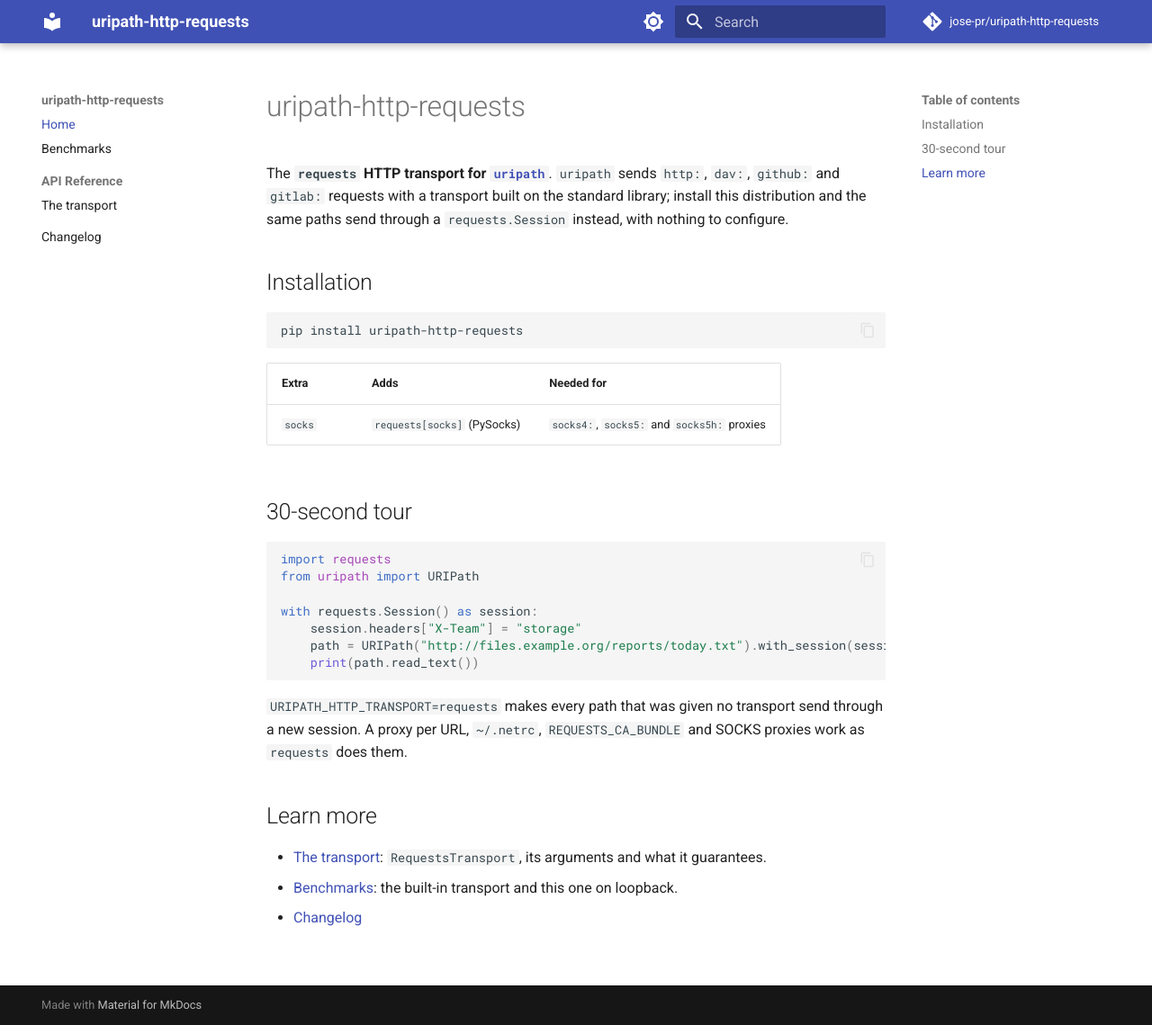
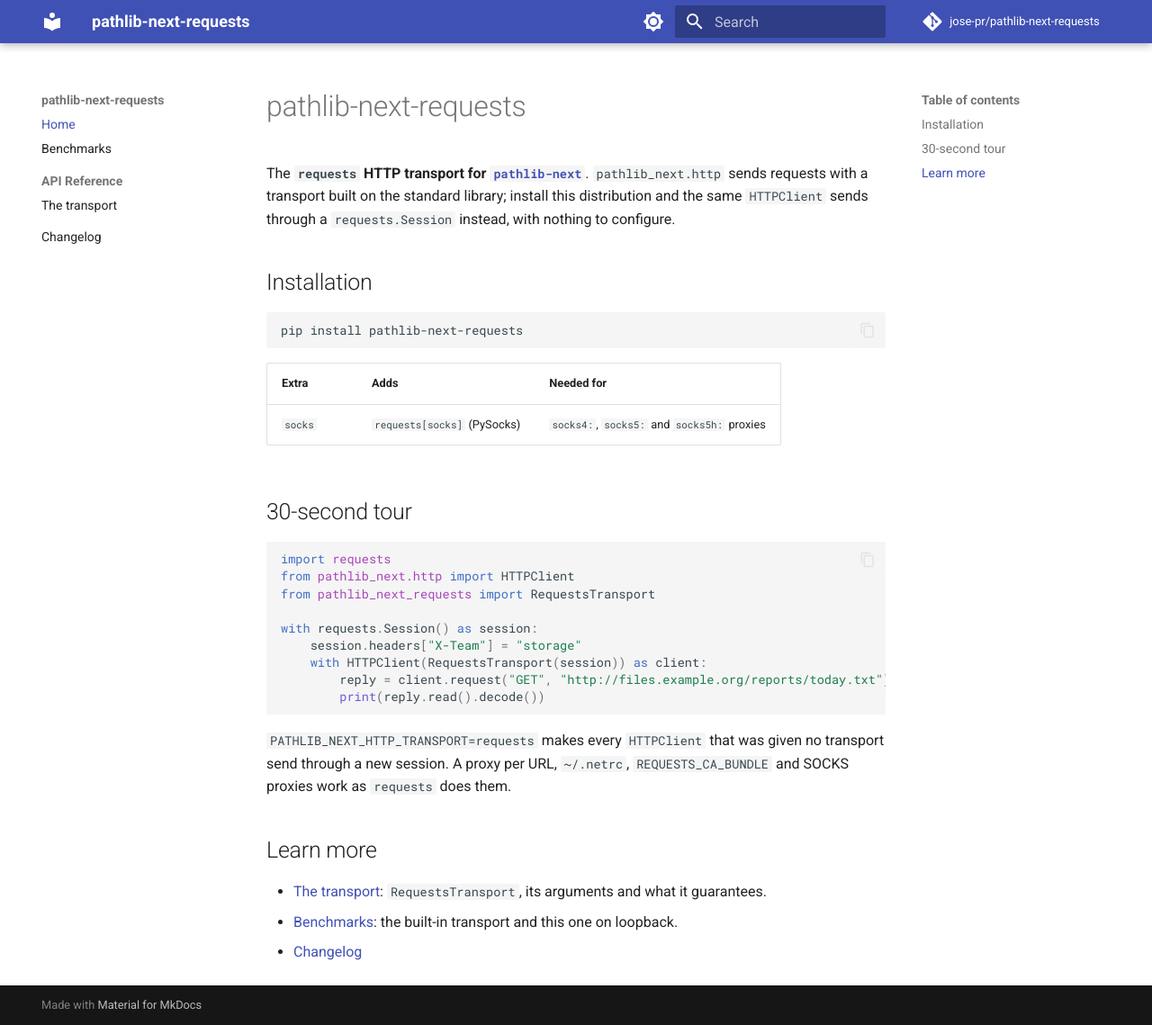
Before and after one commit to jose-pr/pathapi-requests, an MkDocs documentation site: the page built from docs/index.md, in a window 1280 px wide and 1139 px high. Shown: the whole window at 90% size. Built offline with MkDocs 1.6.1 and Material for MkDocs 9.7.7, drawn with Linux system fonts in a browser that asks for light colours; comment, search, counter and statistics services are not loaded.

Commit message:
docs: the site and the contributor notes describe pathlib-next-requests
The home page, the benchmark page and mkdocs.yml use the new name and the
HTTPClient examples. The contributor notes name the pathlib_next transport
suite, its loopback servers and the single pathlib-next reference the CI
jobs can install.

````diff
--- a/docs/index.md
+++ b/docs/index.md
@@ -1,14 +1,14 @@
-# uripath-http-requests
+# pathlib-next-requests
 
-The **`requests` HTTP transport for [`uripath`](https://jose-pr.github.io/uripath/)**.
-`uripath` sends `http:`, `dav:`, `github:` and `gitlab:` requests with a
-transport built on the standard library; install this distribution and the same
-paths send through a `requests.Session` instead, with nothing to configure.
+The **`requests` HTTP transport for [`pathlib-next`](https://jose-pr.github.io/pathlib-next/)**.
+`pathlib_next.http` sends requests with a transport built on the standard
+library; install this distribution and the same `HTTPClient` sends through a
+`requests.Session` instead, with nothing to configure.
 
 ## Installation
 
 ```bash
-pip install uripath-http-requests
+pip install pathlib-next-requests
 ```
 
 | Extra | Adds | Needed for |
@@ -19,17 +19,19 @@ pip install uripath-http-requests
 
 ```python
 import requests
-from uripath import URIPath
+from pathlib_next.http import HTTPClient
+from pathlib_next_requests import RequestsTransport
 
 with requests.Session() as session:
     session.headers["X-Team"] = "storage"
-    path = URIPath("http://files.example.org/reports/today.txt").with_session(session)
-    print(path.read_text())
+    with HTTPClient(RequestsTransport(session)) as client:
+        reply = client.request("GET", "http://files.example.org/reports/today.txt")
+        print(reply.read().decode())
 ```
 
-`URIPATH_HTTP_TRANSPORT=requests` makes every path that was given no transport
-send through a new session. A proxy per URL, `~/.netrc`, `REQUESTS_CA_BUNDLE`
-and SOCKS proxies work as `requests` does them.
+`PATHLIB_NEXT_HTTP_TRANSPORT=requests` makes every `HTTPClient` that was given no
+transport send through a new session. A proxy per URL, `~/.netrc`,
+`REQUESTS_CA_BUNDLE` and SOCKS proxies work as `requests` does them.
 
 ## Learn more
 
--- a/mkdocs.yml
+++ b/mkdocs.yml
@@ -1,8 +1,8 @@
-site_name: uripath-http-requests
-site_description: The requests HTTP transport for uripath
-site_url: https://jose-pr.github.io/uripath-http-requests/
-repo_url: https://github.com/jose-pr/uripath-http-requests
-repo_name: jose-pr/uripath-http-requests
+site_name: pathlib-next-requests
+site_description: The requests HTTP transport for pathlib-next
+site_url: https://jose-pr.github.io/pathlib-next-requests/
+repo_url: https://github.com/jose-pr/pathlib-next-requests
+repo_name: jose-pr/pathlib-next-requests
 edit_uri: edit/main/docs/
 
 # Constrain the scan to docs/ so pymdownx.snippets + strict nav don't trip on
````
Also changed, not shown: AGENTS.md (+36 -38 lines), docs/benchmarks.md (+2 -2 lines).
